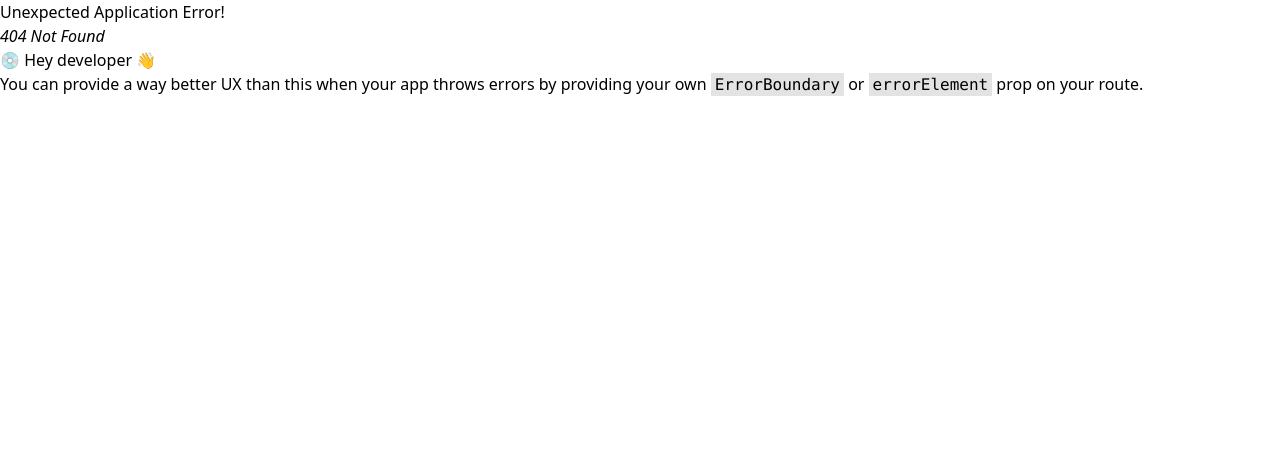
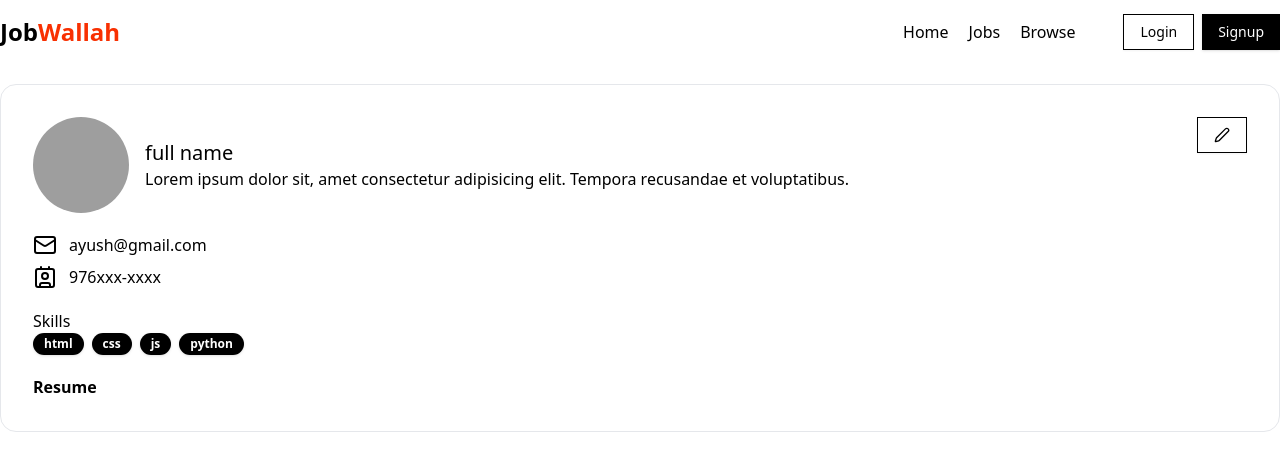
Before and after one commit to AyushJha2008/Job-Wallah, a React (Vite) app in the folder JobWallah/Frontend/: page /profile in a window 1280 px wide. Before the commit this address had no page. Shown: the top 470 px of the page. Built offline with nearby package versions, Linux system fonts and the light colour scheme; grey boxes are pictures that could not be loaded.

Commit message:
feat: add Browse and Profile components; update routing in App; enhance FilterCrad styles; modify Login for user state management; update Navbar for profile link; add authSlice for user state

```diff
--- a/JobWallah/Frontend/src/App.jsx
+++ b/JobWallah/Frontend/src/App.jsx
@@ -3,12 +3,16 @@ import Login from './components/auth/Login'
 import Signup from './components/auth/Signup'
 import Home from './components/Home.jsx'
 import Jobs from './components/Jobs.jsx'
+import Browse from './components/Browse'
+import Profile from './components/Profile'
 
 const appRouter = createBrowserRouter([
   {path: '/', element: <Home/>},
   {path: '/login', element: <Login/>},
   {path: '/signup', element: <Signup/>},
-  {path: '/jobs', element:<Jobs/>}
+  {path: '/jobs', element:<Jobs/>},
+  {path:'/browse', element:<Browse/>},
+  {path:'/profile', element:<Profile/>}
 ])
 function App() {
   return (
--- /dev/null
+++ b/JobWallah/Frontend/src/components/Browse.jsx
@@ -0,0 +1,22 @@
+import React from "react";
+import Navbar from "./shared/Navbar";
+import Job from "./Job";
+
+const Browse = () => {
+  const randomJobs = [4, 5, 7, 8];
+  return (
+    <div>
+      <Navbar />
+      <div className="max-w-7xl mx-auto my-10">
+        <h1 className="font-bold text-2xl my-10">search results ({randomJobs.length})</h1>
+        <div className="grid grid-cols-3 gap-4">
+          {randomJobs.map((items, index) => {
+            return( <Job />)
+          })}
+        </div>
+      </div>
+    </div>
+  );
+};
+
+export default Browse;
--- a/JobWallah/Frontend/src/components/FilterCrad.jsx
+++ b/JobWallah/Frontend/src/components/FilterCrad.jsx
@@ -15,14 +15,14 @@ const filterdata = [
 
 const FilterCrad = () => {
   return(
-    <div>
-      <h1>Filter Jobs</h1>
+    <div className="w-full bg-white p-3 rounded-md">
+      <h1 className="font-bold text-2xl text-purple-600">Filter Jobs</h1>
       <hr className="mt-3" />
       <RadioGroup>
         {
           filterdata.map((data, index)=>(
             <div>
-              <h1 className="">{data.filterType}</h1>
+              <h1 className="font-bold text-lg">{data.filterType}</h1>
               {
                 data.array.map((item, index)=>{
                   return(
--- /dev/null
+++ b/JobWallah/Frontend/src/components/Profile.jsx
@@ -0,0 +1,70 @@
+import React from "react";
+import Navbar from "./shared/Navbar";
+import { Avatar, AvatarImage } from "./ui/avatar";
+import { Contact, Mail, Pen } from "lucide-react";
+import { Button } from "./ui/button";
+import { Badge } from "./ui/badge";
+import { Label } from "@radix-ui/react-label";
+
+const Profile = () => {
+  const skills = ["html", "css", "js", "python"];
+  return (
+    <div>
+      <Navbar />
+      <div className="max-w-7xl mx-auto bg-white border border-gray-200 rounded-2xl my-5 p-8">
+        <div className="flex justify-between">
+          <div className="flex items-center gap-4">
+            <Avatar className="h-24 w-24">
+              <AvatarImage
+                src="https://i.pinimg.com/736x/43/9b/2b/439b2b48e3bc55f6c2c0a4144d09029b.jpg"
+                alt="profile"
+              />
+            </Avatar>
+            <div>
+              <h1 className="font-medium text-xl">full name</h1>
+              <p>
+                Lorem ipsum dolor sit, amet consectetur adipisicing elit.
+                Tempora recusandae et voluptatibus.
+              </p>
+            </div>
+          </div>
+          <Button variant="outline" className="text-right">
+            <Pen />
+          </Button>
+        </div>
+        <div className="my-5">
+          <div className="flex items-center gap-3 my-2">
+            <Mail />
+            <span>ayush@gmail.com</span>
+          </div>
+
+          <div className="flex items-center gap-3">
+            <Contact />
+            <span>976xxx-xxxx</span>
+          </div>
+        </div>
+        <div className="my-5">
+          <h1>Skills</h1>
+          <div className="flex items-center gap-2">
+            {skills.length != 0 ? (
+              skills.map((items, index) => (
+                <Badge key={index} className="bg-black text-white rounded-xl">
+                  {items}
+                </Badge>
+              ))
+            ) : (
+              <span>"no skills found"</span>
+            )}
+          </div>
+        </div>
+
+        <div className="grid w-full max-w-sm items-center gap-1.5">
+          <Label className="text-md font-bold">Resume</Label>
+          {}
+        </div>
+      </div>
+    </div>
+  );
+};
+
+export default Profile;
--- a/JobWallah/Frontend/src/components/auth/Login.jsx
+++ b/JobWallah/Frontend/src/components/auth/Login.jsx
@@ -1,50 +1,52 @@
-import React, { useState } from 'react'
-import Navbar from '../shared/Navbar'
-import { Label } from '../ui/label'
-import { RadioGroup } from '../ui/radio-group'
-import { Input } from '../ui/input'
-import { Button } from '../ui/button'
-import { Link, useNavigate } from 'react-router-dom'
-import axios from 'axios'
-import { USER_API_END_POINT } from '@/utils/constannt'
-import { useDispatch, useSelector } from 'react-redux'
-import { setLoading } from '@/redux/authSlice'
-import {Loader2 } from 'lucide-react'
-import { toast } from 'sonner'
+import React, { useState } from "react";
+import Navbar from "../shared/Navbar";
+import { Label } from "../ui/label";
+import { RadioGroup } from "../ui/radio-group";
+import { Input } from "../ui/input";
+import { Button } from "../ui/button";
+import { Link, useNavigate } from "react-router-dom";
+import axios from "axios";
+import { USER_API_END_POINT } from "@/utils/constannt";
+import { useDispatch, useSelector } from "react-redux";
+import { setLoading, setUser } from "@/redux/authSlice";
+import { Loader2 } from "lucide-react";
+import { toast } from "sonner";
 
 const Login = () => {
-    const [input, setInput] = useState({
-        email:"",
-        password:"",
-        role:"",
-    })
+  const [input, setInput] = useState({
+    email: "",
+    password: "",
+    role: "",
+  });
 
-    const changeEventHandler = (e)=>{
-      setInput({...input, [e.target.name]:e.target.value})
-    }
+  const changeEventHandler = (e) => {
+    setInput({ ...input, [e.target.name]: e.target.value });
+  };
 
-    const dispatch = useDispatch()
-    const navigate = useNavigate()
-    const {loading}= useSelector((store)=> store.auth);
+  const dispatch = useDispatch();
+  const navigate = useNavigate();
+  const { loading } = useSelector((store) => store.auth);
 
-    const submitHandler = async (e) => {
+  const submitHandler = async (e) => {
     e.preventDefault();
     try {
-      dispatch(setLoading(true))
-      const res = await axios.post(`${USER_API_END_POINT}/login`,input, {
-        headers:{
-          "Content-Type": "application/json"
+      dispatch(setLoading(true));
+      const res = await axios.post(`${USER_API_END_POINT}/login`, input, {
+        headers: {
+          "Content-Type": "application/json",
         },
         withCredentials: true,
-      } )
-      if(res.data.success){
-        navigate("/")
+      });
+      if (res.data.success) {
+        dispatch(setUser(res.data.user))
+        navigate("/");
         toast.success(res.data.message);
       }
     } catch (error) {
       console.log(error);
-    } finally{
-      dispatch(setLoading(false))
+      toast.error(error.response.data.message)
+    } finally {
+      dispatch(setLoading(false));
     }
   };
 
@@ -59,33 +61,75 @@ const Login = () => {
           <h1 className="font-bold text-xl mb-3">Login</h1>
           <div>
             <Label>Email</Label>
-            <Input type="email" placeholder="abcxyz@gmail.com" value={input.email} name="email" onChange={changeEventHandler} />
+            <Input
+              type="email"
+              placeholder="abcxyz@gmail.com"
+              value={input.email}
+              name="email"
+              onChange={changeEventHandler}
+            />
           </div>
           <div>
             <Label>Password</Label>
-            <Input type="password" placeholder="password" value={input.password} name="password" onChange={changeEventHandler} />
+            <Input
+              type="password"
+              placeholder="password"
+              value={input.password}
+              name="password"
+              onChange={changeEventHandler}
+            />
           </div>
 
           <div className="flex items-center justify-between">
             <RadioGroup className="w-fit flex items-center g-4 my-4">
               <div className="flex items-center gap-3">
-                <Input type="radio" name="role" value="student" checked={input.role=='student'} onChange={changeEventHandler} className='cursor-pointer'/>
+                <Input
+                  type="radio"
+                  name="role"
+                  value="student"
+                  checked={input.role == "student"}
+                  onChange={changeEventHandler}
+                  className="cursor-pointer"
+                />
                 <Label htmlFor="r1">Student</Label>
               </div>
               <div className="flex items-center gap-3">
-                <Input type="radio" name="role" value="recruiter" checked={input.role=="recruiter"} onChange={changeEventHandler} className='cursor-pointer'/>
+                <Input
+                  type="radio"
+                  name="role"
+                  value="recruiter"
+                  checked={input.role == "recruiter"}
+                  onChange={changeEventHandler}
+                  className="cursor-pointer"
+                />
                 <Label htmlFor="r2">Recruiter</Label>
               </div>
             </RadioGroup>
+          </div>
+          {loading ? (
+            <Button className="w-full my-4">
+              <Loader2 className="mr-2 h-4 w-4 animate-spin" />
+              Please Wait
+            </Button>
+          ) : (
+            <Button
+              type="submit"
+              className="w-full bg-slate-300 border border-gray-800 text-green-700 font-bold text-lg"
+            >
+              Login
+            </Button>
+          )}
 
-          </div>
-          {loading? <Button className='w-full my-4'><Loader2 className='mr-2 h-4 w-4 animate-spin'/>Please Wait</Button>: <Button type="submit" className='w-full bg-slate-300 border border-gray-800 text-green-700 font-bold text-lg'>Login</Button> }
-
-          <span>Don't have account?? <Link to="/signup" className="font-bold text-red-600">Sign up</Link></span>
+          <span>
+            Don't have account??{" "}
+            <Link to="/signup" className="font-bold text-red-600">
+              Sign up
+            </Link>
+          </span>
         </form>
       </div>
     </div>
-  )
-}
+  );
+};
 
-export default Login
+export default Login;
--- a/JobWallah/Frontend/src/components/shared/Navbar.jsx
+++ b/JobWallah/Frontend/src/components/shared/Navbar.jsx
@@ -1,12 +1,13 @@
 import React from "react";
 import { Popover, PopoverContent, PopoverTrigger } from "../ui/popover.jsx";
 import { Button } from "../ui/button.jsx";
-// import { Avatar, AvatarImage } from "../ui/avatar";
+import { Avatar, AvatarImage } from "../ui/avatar";
 import { LogOut, User2 } from "lucide-react";
 import { Link } from "react-router-dom";
+import { useSelector } from "react-redux";
 
 const Navbar = () => {
-  const user = false;
+  const {user} = useSelector(store => store.auth)
   return (
     <div className="bg-white">
       <div className="flex items-center justify-between mx-auto max-w-7xl h-16">
@@ -50,7 +51,7 @@ const Navbar = () => {
                 <div className="flex flex-col text-gray-600 my-2">
                   <div className="flex w-fit items-center gap-0 cursor-pointer">
                     <User2 />
-                    <Button variant="link">View Profile</Button>
+                    <Button variant="link"><Link to="/profile">View Profile</Link></Button>
                   </div>
                   <div className="flex w-fit items-center gap-0 cursor-pointer">
                     <LogOut />
--- a/JobWallah/Frontend/src/redux/authSlice.js
+++ b/JobWallah/Frontend/src/redux/authSlice.js
@@ -3,14 +3,18 @@ import { createSlice } from "@reduxjs/toolkit";
 const authSlice = createSlice({
     name: "auth",
     initialState:{
-        loading:false
+        loading:false,
+        user:null
     },
 
     reducers:{
         setLoading:(state, action)=>{
             state.loading = action.payload
+        },
+        setUser:(state, action) => {
+            state.user = action.payload;
         }
     }
 });
-export const {setLoading} = authSlice.actions;
+export const {setLoading, setUser} = authSlice.actions;
 export default authSlice.reducer;
```
Also changed, not shown: 1 other file (tests, documents, lock files or other folders).
